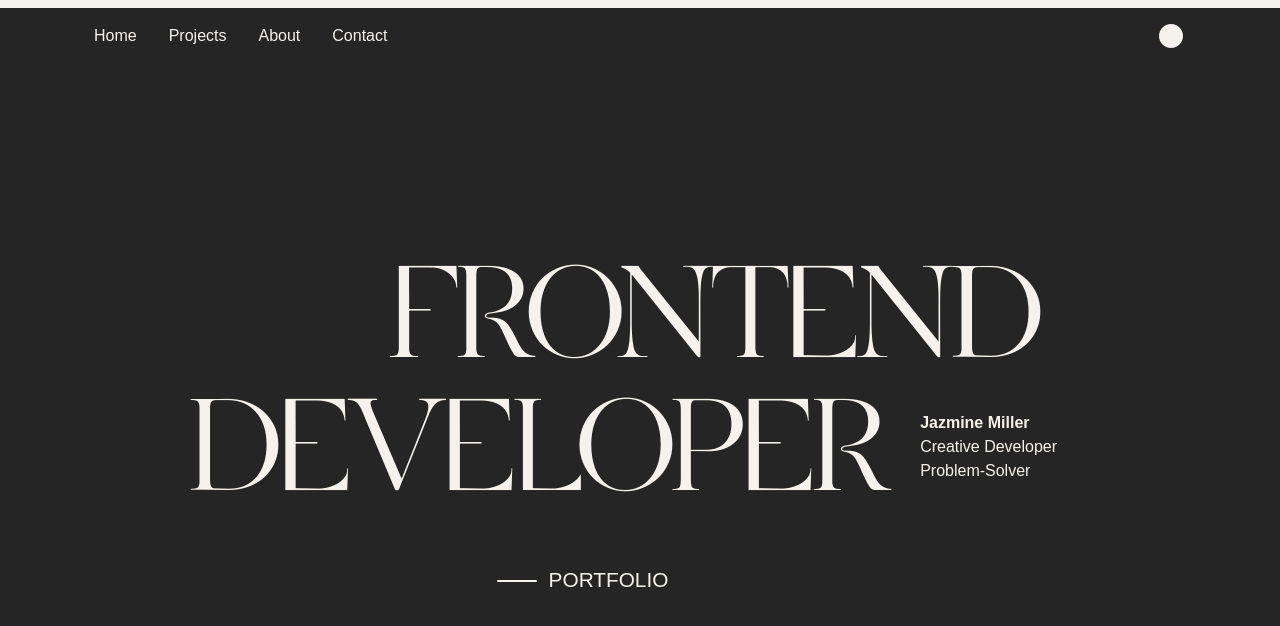
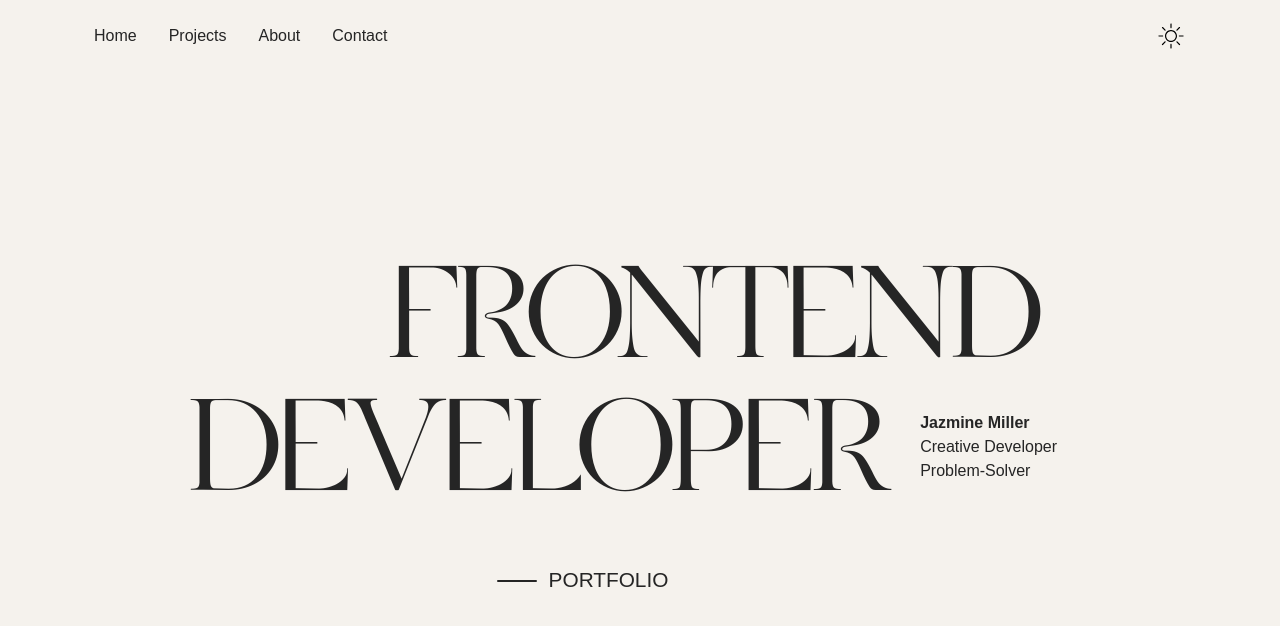
Before and after one commit to jazdmiller/jazmine-miller-portfolio, a React (Vite) app: page / in a window 1280 px wide. Shown: the top 626 px of the page. Built offline with nearby package versions, Linux system fonts and the light colour scheme.

Commit message:
add toggle darkmode usestate/function

```diff
--- a/src/App.jsx
+++ b/src/App.jsx
@@ -13,7 +13,15 @@ import {BrowserRouter as Router, Route, Routes, useLocation} from 'react-router-
 
 function App() {
 
-   const [isDarkMode, setIsDarkMode] = useState(true)
+
+   // DARK MODE //
+   const [isDarkMode, setIsDarkMode] = useState(false)
+
+   const toggleDarkMode = () => {
+      setIsDarkMode(!isDarkMode)
+      // Toggle the 'dark-mode' class on the body element
+      document.body.classList.toggle('dark-mode')
+   }
 
   let cursor;
   let bigBall;
@@ -111,7 +119,7 @@ function App() {
 
 
    <Router>
-   <Navbar isDarkMode={isDarkMode}/>
+   <Navbar isDarkMode={isDarkMode} toggleDarkMode={toggleDarkMode}/>
       <Routes>
          <Route path="/" element={<Home />} />
          <Route path="/projects" element={<Projects />} />
--- a/src/components/Navbar.jsx
+++ b/src/components/Navbar.jsx
@@ -1,25 +1,50 @@
-import React from 'react'
-import SunIcon from '../../public/assets/images/icons8-sun.svg'
-import MoonIcon from '../../public/assets/images/moon-icon.png'
-import { Link } from 'react-router-dom'
+import React from "react";
+import SunIcon from "../../public/assets/images/icons8-sun.svg";
+import MoonIcon from "../../public/assets/images/moon-icon.png";
+import { Link } from "react-router-dom";
 
-function Navbar({ isDarkMode }) {
+function Navbar({ isDarkMode, toggleDarkMode }) {
   return (
-    <nav className='navbar container navbar-expand-lg py-0 px-0'>
-        <button class="navbar-toggler" type="button" data-toggle="collapse" data-target="#navbarNavAltMarkup" aria-controls="navbarNavAltMarkup" aria-expanded="false" aria-label="Toggle navigation">
-    <span class="navbar-toggler-icon"></span>
-  </button>
-  <div class="collapse navbar-collapse py-3 justify-content-between" id="navbarNavAltMarkup">
-    <div class="navbar-nav ml-3">
-      <Link class="nav-item nav-link" to="/">Home</Link>
-      <Link class="nav-item nav-link" to="/projects">Projects</Link>
-      <Link class="nav-item nav-link" to="/about">About</Link>
-      <Link class="nav-item nav-link" to="/contact">Contact</Link>
-    </div>
-    <img  className='darkmode-icon mr-4' src={isDarkMode ? MoonIcon : SunIcon }/>
-  </div>
+    <nav className="navbar container navbar-expand-lg py-0 px-0">
+      <button
+        class="navbar-toggler"
+        type="button"
+        data-toggle="collapse"
+        data-target="#navbarNavAltMarkup"
+        aria-controls="navbarNavAltMarkup"
+        aria-expanded="false"
+        aria-label="Toggle navigation"
+      >
+        <span class="navbar-toggler-icon"></span>
+      </button>
+      <div
+        class="collapse navbar-collapse py-3 justify-content-between"
+        id="navbarNavAltMarkup"
+      >
+        <div class="navbar-nav ml-3">
+          <Link class="nav-item nav-link" to="/">
+            Home
+          </Link>
+          <Link class="nav-item nav-link" to="/projects">
+            Projects
+          </Link>
+          <Link class="nav-item nav-link" to="/about">
+            About
+          </Link>
+          <Link class="nav-item nav-link" to="/contact">
+            Contact
+          </Link>
+        </div>
+        <img
+          className="darkmode-icon mr-4"
+          src={isDarkMode ? MoonIcon : SunIcon}
+          alt={isDarkMode ? "Sun Icon" : "Moon Icon"}
+          onClick={toggleDarkMode}
+          style={{cursor: 'pointer'}}
+        />
+      </div>
     </nav>
-  )
+  );
 }
 
-export default Navbar
+export default Navbar;
```
